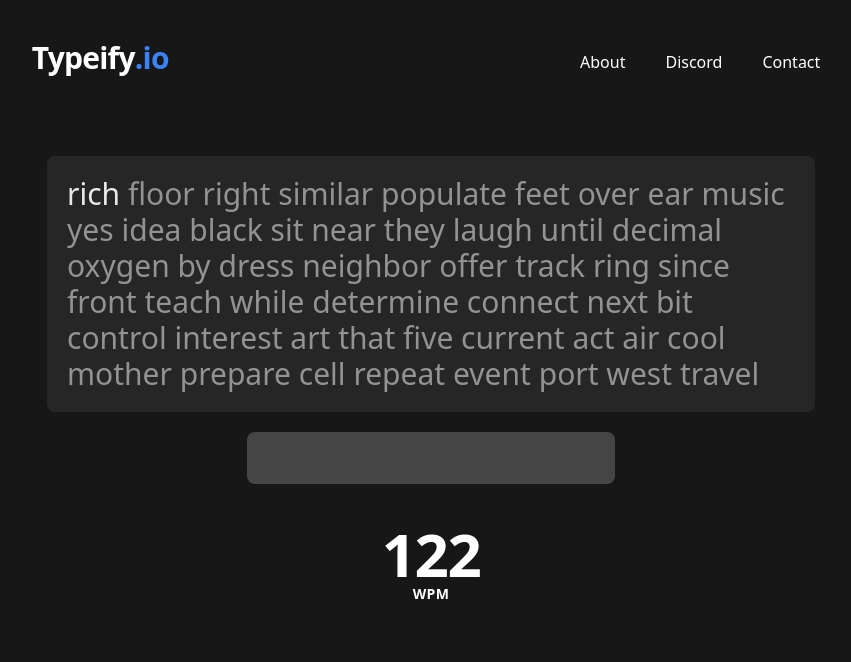
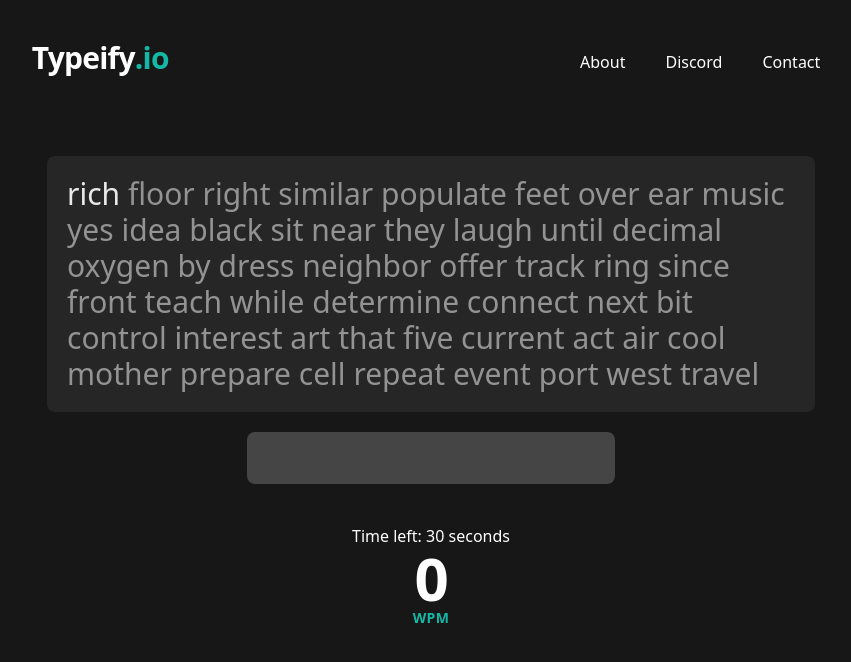
Before and after one commit to bmaczynski/Typeify, a React (Create React App) app: page / in a window 1280 px wide. Shown: the top 662 px of the page, without its empty margins (209-1060 px from the left). Built offline with nearby package versions, Linux system fonts and the light colour scheme.

Commit message:
Implemented Timer

```diff
--- a/src/components/Main.js
+++ b/src/components/Main.js
@@ -1,11 +1,14 @@
 import React, { useState, useEffect } from "react";
 import { generateRandomWords } from "./WordList";
+import Timer from "./Timer";
 
 const Main = () => {
   const [currentWordIndex, setCurrentWordIndex] = useState(0);
   const [userInput, setUserInput] = useState("");
   const [words, setWords] = useState([]);
   const [wordCorrectness, setWordCorrectness] = useState({});
+  const [isStarted, setIsStarted] = useState(false);
+
 
   // Use function from WordList that scrambles words stored within an array.
   useEffect(() => {
@@ -22,6 +25,9 @@ const Main = () => {
   };
 
   const handleKeyUp = (e) => {
+    if (!isStarted) {
+      setIsStarted(true);
+    }
     if (e.key === " ") {
       e.preventDefault();
       const isWordCorrect = userInput.trim() === words[currentWordIndex];
@@ -32,6 +38,15 @@ const Main = () => {
       setCurrentWordIndex((prevIndex) => prevIndex + 1);
       setUserInput(""); // Clear the input field
     }
+  };
+
+  const onTimeUp = () => {
+    const correctWordCount =
+      Object.values(wordCorrectness).filter(Boolean).length;
+    console.log(
+      "Time is up! You typed " + correctWordCount + " correct words."
+    );
+    console.log("Time is up!");
   };
 
   // Display words with function from WordList
@@ -77,6 +92,8 @@ const Main = () => {
     );
   };
 
+
+
   return (
     <div className="flex flex-col items-center min-h-screen bg-neutral-900 gap-5">
       <div className="flex flex-wrap p-5 max-w-3xl mt-5 bg-neutral-800 rounded-lg select-none">
@@ -91,10 +108,7 @@ const Main = () => {
         onKeyUp={handleKeyUp}
         className="p-2.5 rounded-lg bg-white bg-opacity-20 text-white font-medium text-2xl tracking-wide outline-none"
       />
-      <div className="flex flex-col p-5 text-white items-center justify-center">
-        <div className="font-bold text-6xl tracking-tight">122</div>
-        <div className="font-semibold text-sm tracking-wide">WPM</div>
-      </div>
+      <Timer onTimeUp={onTimeUp}  isStarted={isStarted} />
     </div>
   );
 };
--- a/src/components/Nav.js
+++ b/src/components/Nav.js
@@ -6,7 +6,7 @@ const Nav = () => {
       <div className="flex w-full p-10 bg-neutral-900 text-white">
 
           <h1 className="flex mx-auto text-3xl mb-5 font-semibold tracking-tight select-none">
-            Typeify <span className="text-blue-500">.io</span>
+            Typeify <span className="text-teal-500">.io</span>
           </h1>
           <div className="max-w-screen-md mx-auto">
             <div className="gap-5 w-full flex">
--- /dev/null
+++ b/src/components/Timer.js
@@ -0,0 +1,36 @@
+import React, { useState, useEffect, useRef } from "react";
+
+const Timer = ({ onTimeUp, wordCount, isStarted }) => {
+  const [seconds, setSeconds] = useState(30);
+  const timerRef = useRef();
+
+  useEffect(() => {
+    if (isStarted) {
+      timerRef.current = setInterval(() => {
+        setSeconds((prevSeconds) => prevSeconds - 1);
+      }, 1000);
+    }
+    return () => clearInterval(timerRef.current);
+  }, [isStarted]);
+
+  useEffect(() => {
+    if (seconds === 0) {
+      clearInterval(timerRef.current);
+      onTimeUp();
+    }
+  }, [seconds, onTimeUp]);
+
+  const wpm = wordCount && !isNaN(wordCount) ? Math.round((wordCount / 30) * 60) : 0;
+
+  return (
+    <div className="flex flex-col p-5 text-white items-center justify-center">
+      <p>Time left: {seconds} seconds</p>
+      <div className="font-bold text-6xl tracking-tight">{wpm}</div>
+      <div className="font-semibold text-sm text-teal-500 tracking-wide">
+        WPM
+      </div>
+    </div>
+  );
+};
+
+export default Timer;
```
